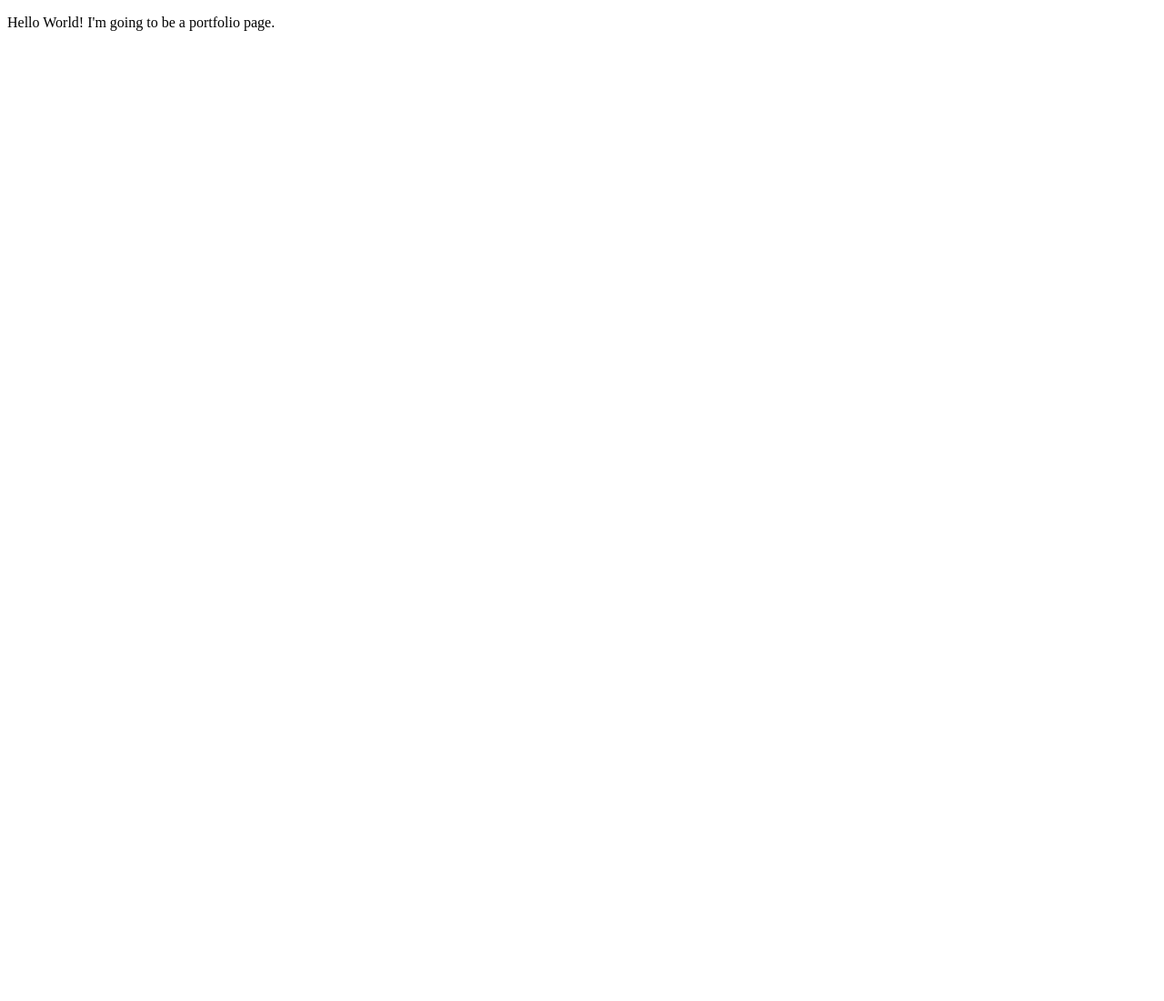
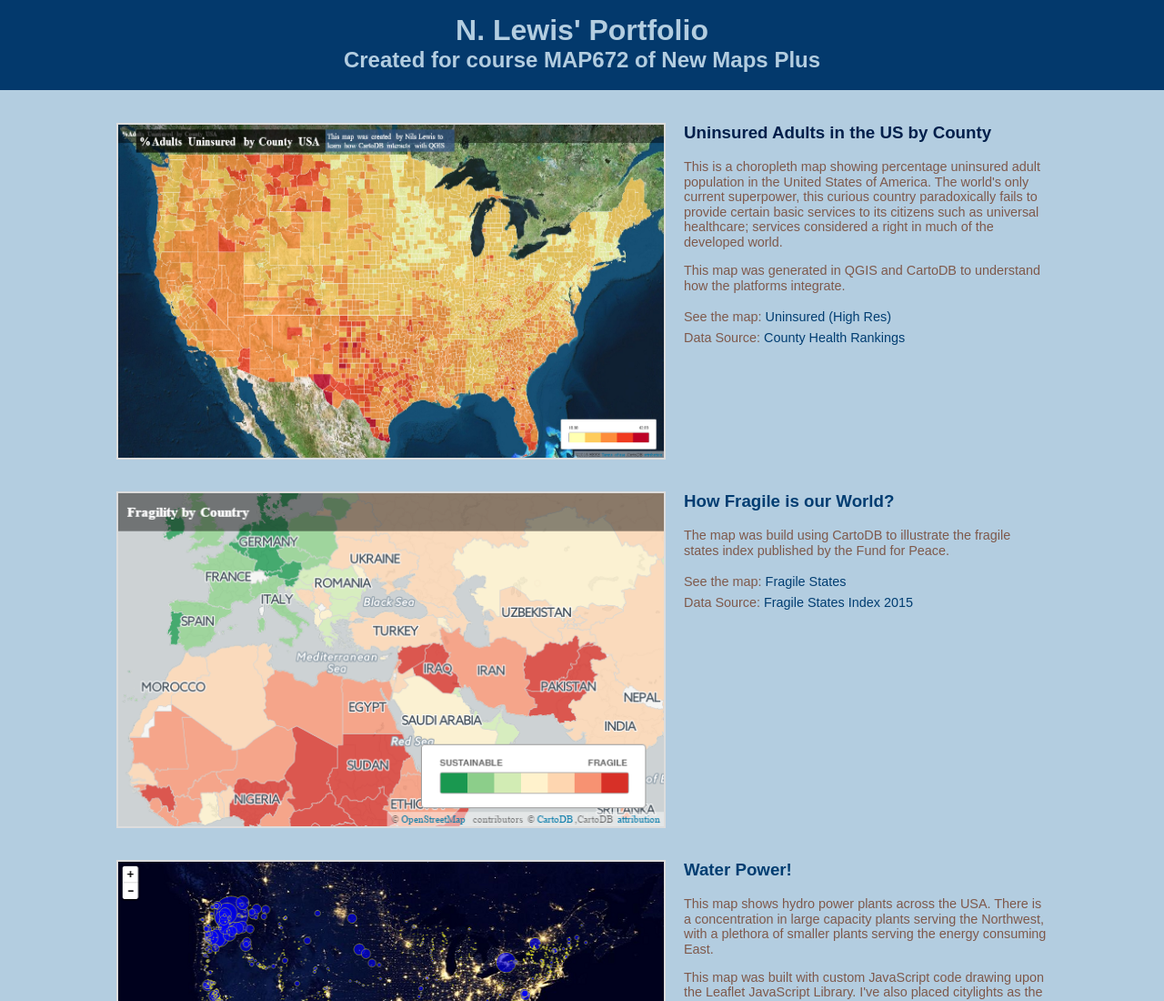
Before and after one commit to black-tulip/portfolio, a plain HTML site: page index.html in a window 1280 px wide. Shown: the top 1100 px of the page at 91% size. Before the commit the page ends 800 px from the top, so only its background shows below. Drawn offline with nearby package versions, Linux system fonts and the light colour scheme; a web font is replaced by a local one.

Commit message:
Portfolio created

```diff
--- a/index.html
+++ b/index.html
@@ -5,17 +5,131 @@
 <title>MAP672 Portfolio Example</title>
 
 <meta name='viewport' content='initial-scale=1,maximum-scale=1,user-scalable=no' />
+<link rel="stylesheet" href="https://cdnjs.cloudflare.com/ajax/libs/normalize/3.0.3/normalize.min.css" />
+<link href='https://fonts.googleapis.com/css?family=Duru+Sans' rel='stylesheet' type='text/css'>
+<style>
+    body {
+        background: #b3cde0;
+        font-family: 'Duru Sans', sans-serif;
+        padding-top: 100px
+        }
+    header {
+        width: 100%;
+        min-width: 800px;
+        margin: 0 auto;
+        background: #03396c;
+        padding: 15px 0 20px;
+        position:fixed;
+        top:0px;
+        font-family: 'Duru Sans', sans-serif
+        }
+    h1 {
+        font-family: Dosis, sans-serif;
+        color: #b3cde0;
+        width: 100%;
+        margin: 0 auto;
+        text-align: center;
+    }
+    h2 {
+        font-family: Dosis, sans-serif;
+        color: #b3cde0;
+        width: 100%;
+        margin: 0 auto;
+        text-align: center;
+        }
+    h3 {
+        font-family: Dosis, sans-serif;
+        color: #011f4b
+        }
+    p {
+        font-size: .9em;
+        color: #7f594b;
+        }
+    ul {
+        list-style-type: none;
+        font-size: .9em;
+        color: #7f594b;
+        line-height: 1.6em;
+        }
+    a, a:visited {
+        color: #003d71;
+        text-decoration: none
+        }
+    .project {
+        width: 80%;
+        min-width: 800px;
+        height: 100%;
+        margin: 35px auto;
+        }
+    .project-image {
+        width: 600px;
+        height: 366px;
+        background: white;
+        float: left;
+        margin-right: 20px;
+        border: 2px solid #dddddd;
+        }
 
-<style>
+    .project:after{
+        content: "";
+        display: table;
+        clear: both;
+        }
 
 /* CSS style rules go here! */
 
 </style>
 </head>
 
-<body>
 
-    <p>Hello World! I'm going to be a portfolio page.</p>
+    <header>
+    <h1>N. Lewis' Portfolio</h1>
+    <h2>Created for course MAP672 of New Maps Plus</h2>
+    </header>
+    <body>
+    <section class="project">
+        <img src="images/US_Adults_Uninsured-web.png" alt="US Adults Unisured %" class="project-image">
+        <h3>Uninsured Adults in the US by County</h3>
+            <p>This is a choropleth map showing percentage uninsured adult population in the United States of America. The world's only current superpower, this curious country paradoxically fails to provide certain basic services to its citizens such as universal healthcare; services considered a right in much of the developed world.</p>
+            <p>This map was generated in QGIS and CartoDB to understand how the platforms integrate.</p>
+            <ul>
+                <li>See the map: <a href="maps/US_Adults_Uninsured_High-Res.png" target="_blank">Uninsured (High Res)</a></li>
+                <li>Data Source: <a href="http://www.countyhealthrankings.org/" target="_blank">County Health Rankings</a></li>
+            </ul>
+    </section>
+
+
+    <section class="project">
+       <a target = '_blank' href="https://nilslewis.cartodb.com/viz/299c3e1c-e202-11e5-a61c-0ea31932ec1d/public_map"><img src="images/Fragility-web.png" alt="uninsured americans by county" class="project-image" /></a>
+        <h3><a target = '_blank' href="https://nilslewis.cartodb.com/viz/299c3e1c-e202-11e5-a61c-0ea31932ec1d/public_map">How Fragile is our World?</a></h3>
+        <p>The map was build using CartoDB to illustrate the fragile states index published by the Fund for Peace.</p>
+            <ul>
+                <li>See the map: <a target = '_blank'  href="https://nilslewis.cartodb.com/viz/299c3e1c-e202-11e5-a61c-0ea31932ec1d/public_map">Fragile States</a></li>
+                <li>Data Source: <a target = '_blank'  href="http://fsi.fundforpeace.org/">Fragile States Index 2015</a></li>
+        </ul>
+    </section>
+
+    <section class="project">
+       <a target = '_blank' href="#"><img src="images/Hydro-Power-web.png" alt="Hydro Plant Map" class="project-image"/></a>
+        <h3><a target = '_blank' href="#">Water Power!</a></h3>
+            <p>This map shows hydro power plants across the USA. There is a concentration in large capacity plants serving the Northwest, with a plethora of smaller plants serving the energy consuming East. </p>
+            <p>This map was built with custom JavaScript code drawing upon the Leaflet JavaScript Library. I've also placed citylights as the baselayer, to give a sense of power consumption.</p>
+            <ul>
+                <li>See the map: <a target = '_blank'  href="#">Hydro Power Facility Map</a></li>
+                <li>Data Source: <a target = '_blank'  href="https://www.eia.gov/electricity/data/detail-data.html">US Energy Information Administration</a></li>
+        </ul>
+    </section>
+
+    <section class="project">
+       <a target = '_blank' href="#"><img src="images/power-proximity-web.png" alt="Power Proximity Map" class="project-image"/></a>
+        <h3><a target = '_blank' href="#">Power Proximity Assessment</a></h3>
+            <p>This map shows power facilities, color coded by type, within 500km of the click.</p>
+            <p>This map was built with custom JavaScript code drawing upon the Leaflet JavaScript Library.</p>
+            <ul>
+                <li>See the map: <a target = '_blank'  href="#">Power Facility Proximity Map</a></li>
+                <li>Data Source: <a target = '_blank'  href="https://www.eia.gov/electricity/data/detail-data.html">US Energy Information Administration</a></li>
+        </ul>
+    </section>
 
 </body>
 </html>
```
Also changed, not shown: images/Hydro-Power-web.png (added), images/US_Adults_Uninsured-web.png (added), images/fragility-web.png (added), images/power-proximity-web.png (added), images/world2.png (added), 1 other file.
